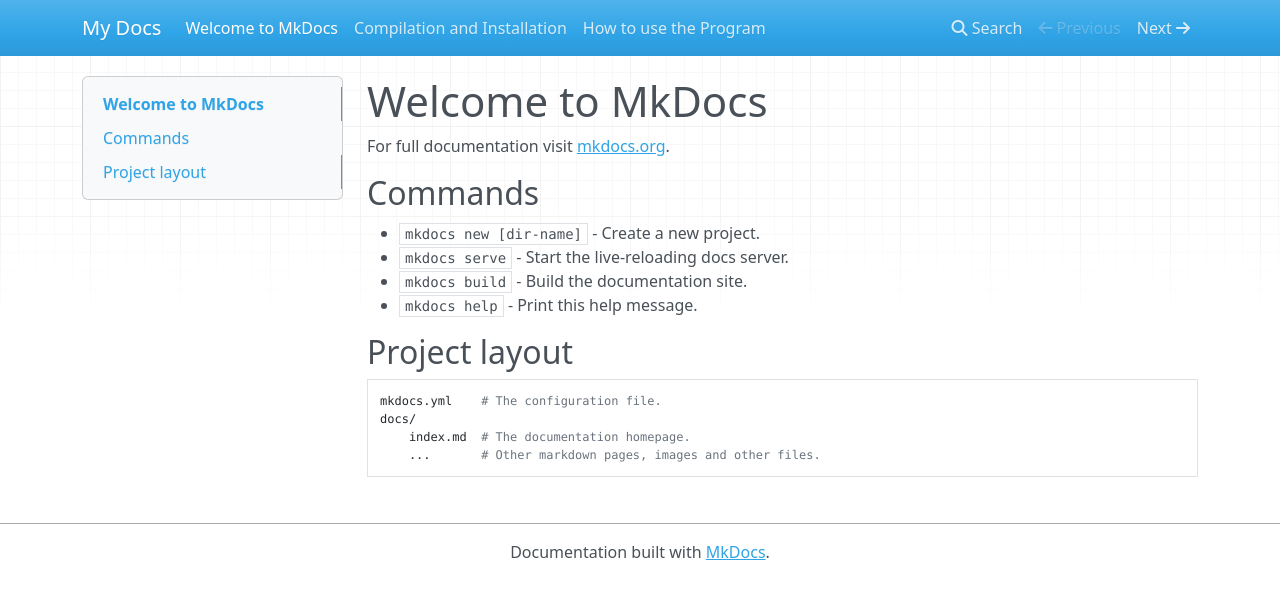
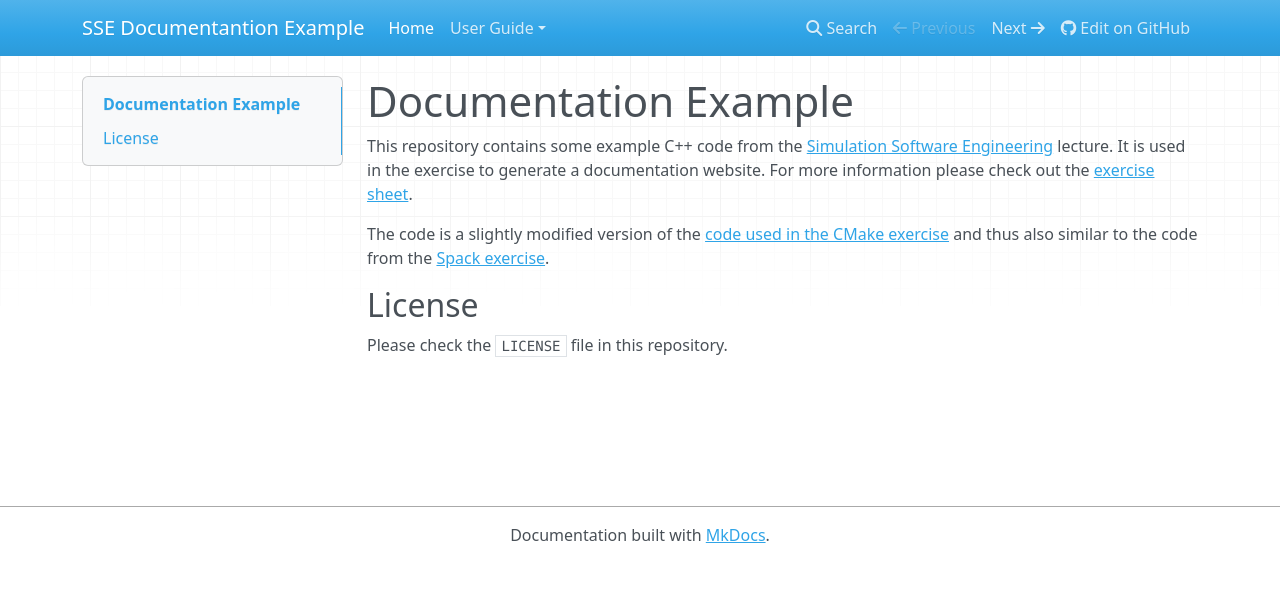
Before and after one commit to RPAlessio/sse-mkdocs-exercise, an MkDocs documentation site: the page built from docs/index.md, in a window 1280 px wide. Shown: the top 599 px of the page. Built offline with MkDocs 1.6.1, drawn with Linux system fonts in a browser that asks for light colours; nearby versions of some CDN libraries.

Commit message:
uploading configured files

```diff
--- a/docs/index.md
+++ b/docs/index.md
@@ -1,17 +1,9 @@
-# Welcome to MkDocs
+# Documentation Example
 
-For full documentation visit [mkdocs.org](https://mkdocs.org).
+This repository contains some example C++ code from the [Simulation Software Engineering](simulation-software-engineering.github.io/homepage/) lecture. It is used in the exercise to generate a documentation website. For more information please check out the [exercise sheet](https://github.com/Simulation-Software-Engineering/Lecture-Material/blob/main/04_documentation/tools_exercise.md).
 
-## Commands
+The code is a slightly modified version of the [code used in the CMake exercise](https://github.com/Simulation-Software-Engineering/cmake-exercise) and thus also similar to the code from the [Spack exercise](https://github.com/Simulation-Software-Engineering/Lecture-Material/blob/main/03_building_and_packaging/spack_exercise.md).
 
-* `mkdocs new [dir-name]` - Create a new project.
-* `mkdocs serve` - Start the live-reloading docs server.
-* `mkdocs build` - Build the documentation site.
-* `mkdocs help` - Print this help message.
+## License
 
-## Project layout
-
-    mkdocs.yml    # The configuration file.
-    docs/
-        index.md  # The documentation homepage.
-        ...       # Other markdown pages, images and other files.
+Please check the `LICENSE` file in this repository.
--- a/mkdocs.yml
+++ b/mkdocs.yml
@@ -1 +1,7 @@
-site_name: My Docs
+site_name: SSE Documentantion Example
+repo_url: https://github.com/RPAlessio/sse-mkdocs-exercise
+nav:
+    - Home: 'index.md'
+    - 'User Guide':
+        - 'Installation': 'compilation-and-installation.md'
+        - 'Getting Started': 'how-to.md'
```
